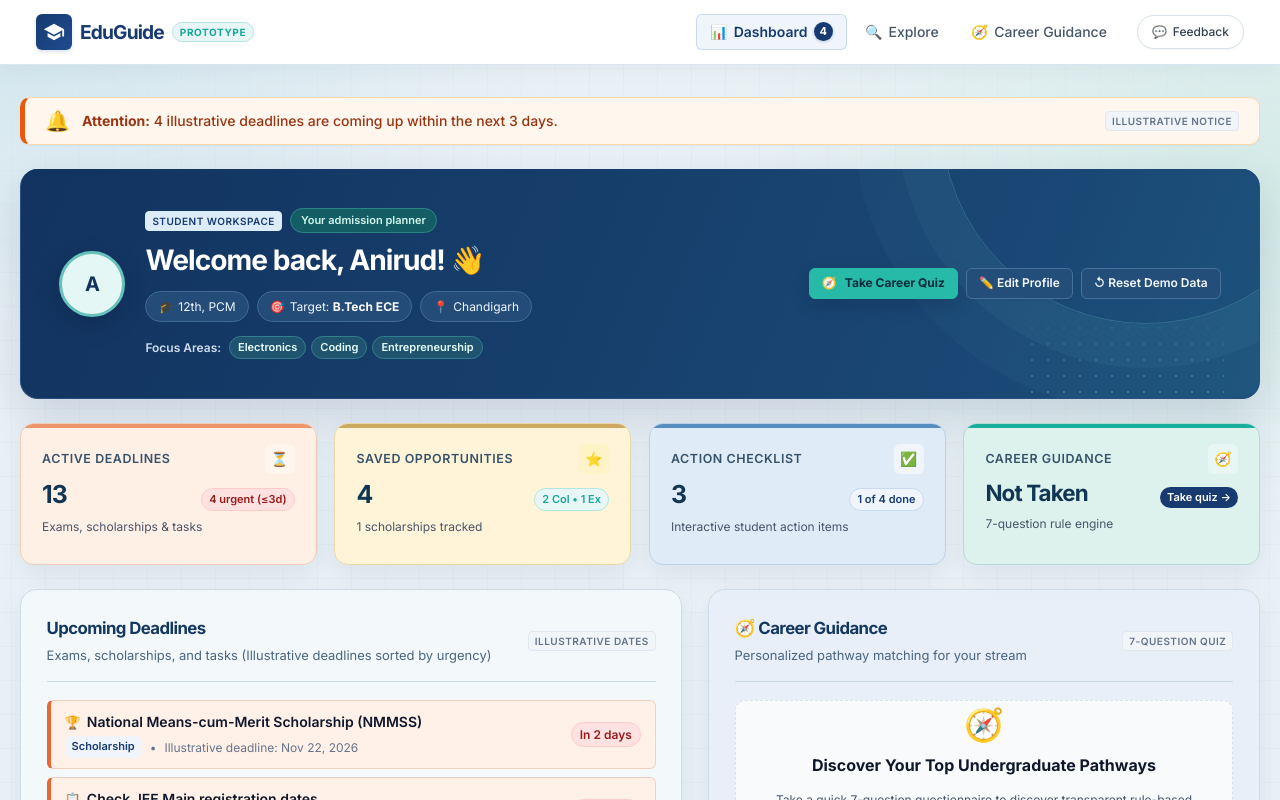
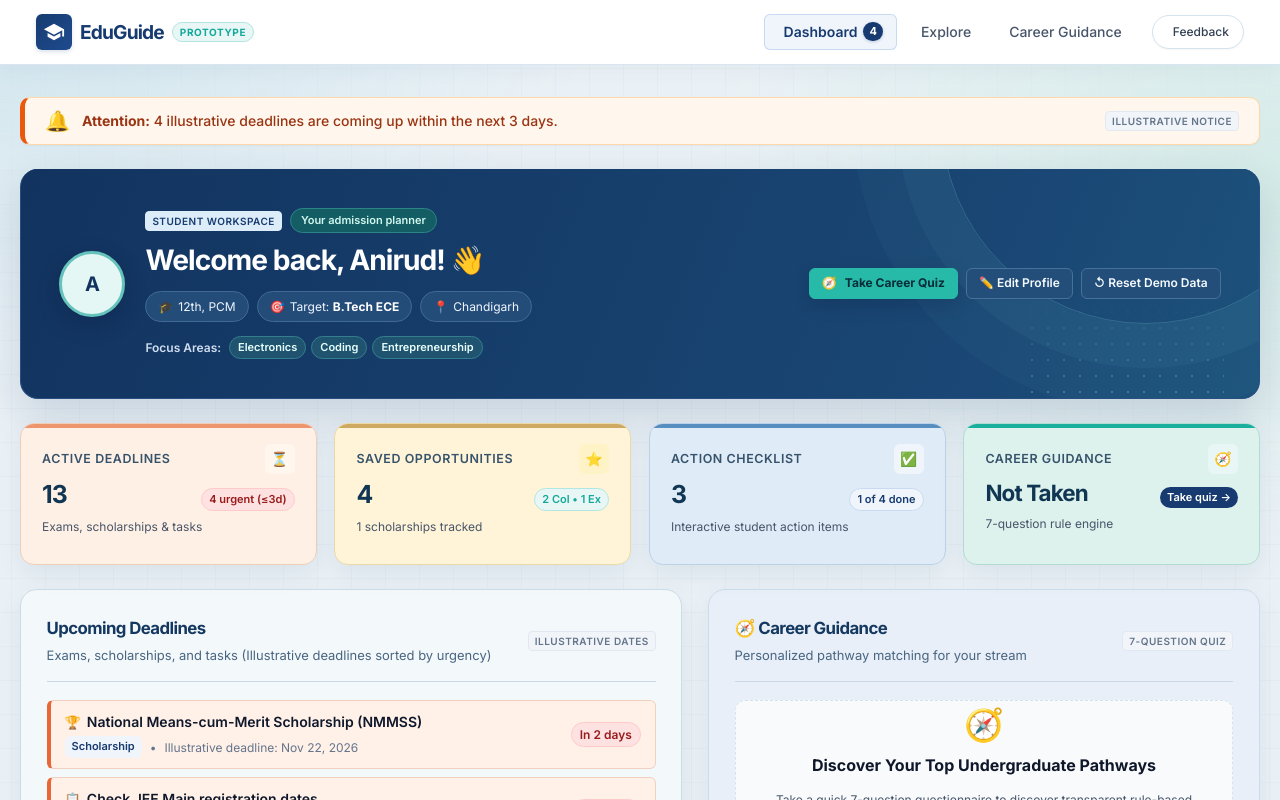
Before and after one commit to AnirudTiwari/eduguide-prototype, a React (Vite) app: page / in a window 1280 px wide. Shown: the top 800 px of the page. Built offline with nearby package versions, Linux system fonts and the light colour scheme.

Commit message:
Use consistent SVG navigation icons in desktop and mobile header

```diff
--- a/src/components/Navbar.jsx
+++ b/src/components/Navbar.jsx
@@ -1,6 +1,23 @@
 import { useState } from 'react';
 import { NavLink } from 'react-router-dom';
 import { useApp } from '../context/AppContext';
+
+/** Crisp, consistent line icons instead of platform-dependent emoji. */
+function NavigationIcon({ name }) {
+  const paths = {
+    dashboard: <><rect x="3" y="3" width="7" height="7" rx="1.5" /><rect x="14" y="3" width="7" height="7" rx="1.5" /><rect x="3" y="14" width="7" height="7" rx="1.5" /><rect x="14" y="14" width="7" height="7" rx="1.5" /></>,
+    search: <><circle cx="10.8" cy="10.8" r="6.7" /><path d="m16 16 4.8 4.8" /></>,
+    guidance: <><circle cx="12" cy="12" r="8.5" /><path d="m15.7 8.3-2.3 5.1-5.1 2.3 2.3-5.1z" /></>,
+    feedback: <><path d="M20 11.4a7.5 7.5 0 0 1-7.5 7.5 8 8 0 0 1-3.3-.7L4 20l1.6-4.5a7.5 7.5 0 1 1 14.4-4.1Z" /><path d="M9 11.5h6" /></>,
+  };
+  return (
+    <svg className="eduguide-nav-svg" viewBox="0 0 24 24" fill="none"
+      stroke="currentColor" strokeWidth="1.8" strokeLinecap="round"
+      strokeLinejoin="round" aria-hidden="true">
+      {paths[name]}
+    </svg>
+  );
+}
 
 /**
  * Navbar Component
@@ -19,9 +36,9 @@ export default function Navbar() {
   };
 
   const mainNavItems = [
-    { name: 'Dashboard', path: '/', icon: '📊' },
-    { name: 'Explore', path: '/explore', icon: '🔍' },
-    { name: 'Career Guidance', path: '/career', icon: '🧭' },
+    { name: 'Dashboard', path: '/', icon: 'dashboard' },
+    { name: 'Explore', path: '/explore', icon: 'search' },
+    { name: 'Career Guidance', path: '/career', icon: 'guidance' },
   ];
 
   return (
@@ -54,7 +71,7 @@ export default function Navbar() {
                     isActive ? 'nav-link active' : 'nav-link'
                   }
                 >
-                  <span className="nav-link-icon" aria-hidden="true">{item.icon}</span>
+                  <span className="nav-link-icon"><NavigationIcon name={item.icon} /></span>
                   <span>{item.name}</span>
                   {item.path === '/' && savedIds.length > 0 && (
                     <span
@@ -78,7 +95,7 @@ export default function Navbar() {
                 : 'nav-link nav-link-secondary'
             }
           >
-            <span aria-hidden="true">💬</span>
+            <span className="nav-link-icon"><NavigationIcon name="feedback" /></span>
             <span>Feedback</span>
           </NavLink>
         </div>
@@ -139,7 +156,7 @@ export default function Navbar() {
               }
               onClick={handleLinkClick}
             >
-              <span className="nav-link-icon" aria-hidden="true">{item.icon}</span>
+              <span className="nav-link-icon"><NavigationIcon name={item.icon} /></span>
               <span>{item.name}</span>
               {item.path === '/' && savedIds.length > 0 && (
                 <span
@@ -162,7 +179,8 @@ export default function Navbar() {
             onClick={handleLinkClick}
             style={{ marginTop: 'var(--space-2)' }}
           >
-            <span>💬 Feedback</span>
+            <span className="nav-link-icon"><NavigationIcon name="feedback" /></span>
+            <span>Feedback</span>
           </NavLink>
         </div>
       )}
```
